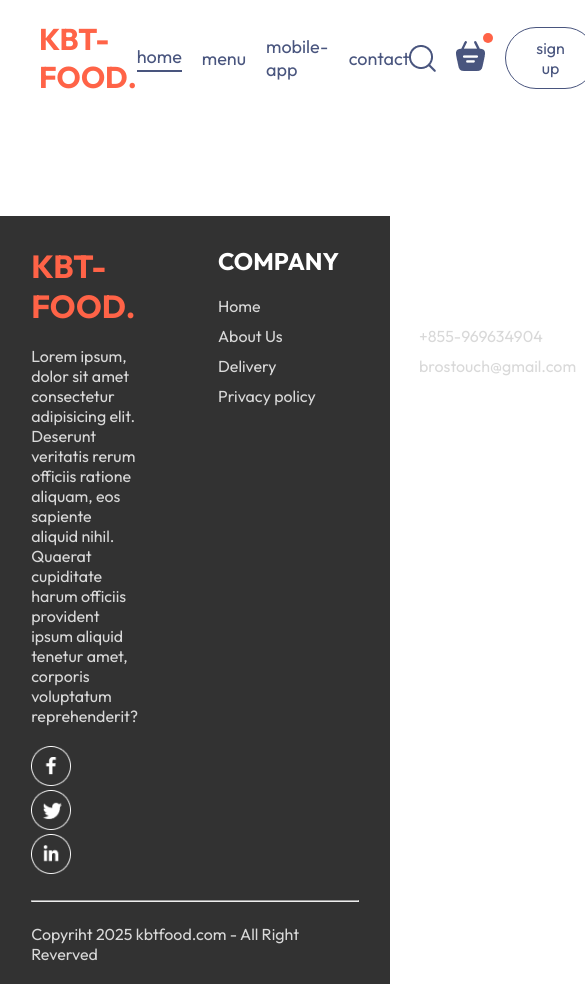
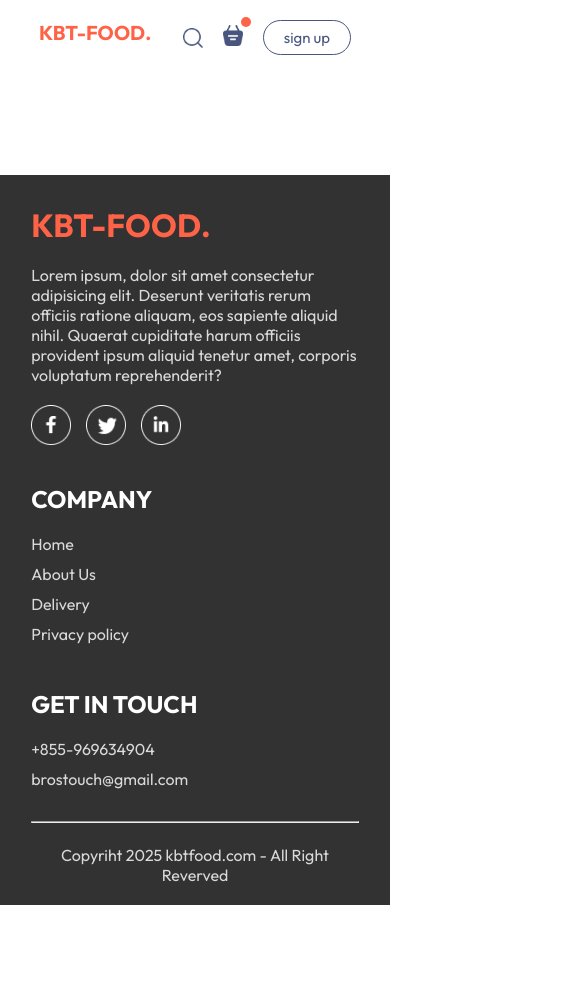
Before and after one commit to BrostouchKOK/food-del, a React (Vite) app in the folder frontend/: page /order in a window 390 px wide. Shown: the whole page, 585 px wide, since content can reach past the window. After the commit the page ends 905 px from the top, so only its background shows below. Built offline with nearby package versions, Linux system fonts and the light colour scheme; a web font is replaced by a local one.

Commit message:
make the website responsive completed

```diff
--- a/frontend/src/components/exploreMenu/ExploreMenu.css
+++ b/frontend/src/components/exploreMenu/ExploreMenu.css
@@ -46,3 +46,9 @@
     border: 4px solid tomato;
     padding: 2px;
 }
+@media (max-width:1050px){
+    .explore-menu-text{
+        max-width: 100%;
+        font-size: 14px;
+    }
+}
--- a/frontend/src/components/footer/Footer.css
+++ b/frontend/src/components/footer/Footer.css
@@ -43,3 +43,13 @@
     margin: 2px 0;
     color: grey;
 }
+@media (max-width:750px){
+    .footer-content{
+        display: flex;
+        flex-direction: column;
+        gap: 35px;
+    }
+    .footer-copyright{
+        text-align: center;
+    }
+}
--- a/frontend/src/components/header/Header.css
+++ b/frontend/src/components/header/Header.css
@@ -34,3 +34,21 @@
     cursor: pointer;
     color: #747474;
 }
+@media (max-width:1050px){
+    .header-contents{
+        max-width: 45%;
+    }
+
+}
+@media (max-width:750px){
+    .header-contents{
+        max-width: 65%;
+    }
+    .header-contents p{
+        display: none;
+    }
+    .header-contents button{
+        padding: 2vw 4vw;
+    }
+
+}
--- a/frontend/src/components/navbar/Navbar.css
+++ b/frontend/src/components/navbar/Navbar.css
@@ -1,16 +1,15 @@
-
 .navbar {
   padding: 20px 0;
   display: flex;
   justify-content: space-between;
   /* align-items: center; */
 }
-.navbar .logo{
+.navbar .logo {
   font-size: 30px;
   font-weight: bold;
   color: tomato;
 }
-.navbar-menu{
+.navbar-menu {
   display: flex;
   list-style: none;
   gap: 20px;
@@ -18,12 +17,12 @@
   font-size: 18px;
   color: #49557e;
 }
-.navbar-right{
+.navbar-right {
   display: flex;
   align-items: center;
   gap: 20px;
 }
-.navbar button{
+.navbar button {
   padding: 10px 30px;
   border: 1px solid #49557e;
   border-radius: 50px;
@@ -31,22 +30,22 @@
   background-color: transparent;
   font-size: 16px;
   cursor: pointer;
-    transition: .4s;
+  transition: 0.4s;
 }
-.navbar button:hover{
+.navbar button:hover {
   background-color: #fff4f2;
 }
-.navbar .active{
+.navbar .active {
   padding-bottom: 2px;
   border-bottom: 2px solid #49557e;
 }
-.navbar li{
+.navbar li {
   cursor: pointer;
 }
-.navbar-search-icon{
+.navbar-search-icon {
   position: relative;
 }
-.navbar-search-icon .dot{
+.navbar-search-icon .dot {
   position: absolute;
   min-height: 10px;
   min-width: 10px;
@@ -55,3 +54,48 @@
   top: -8px;
   right: -8px;
 }
+@media (max-width: 1050px) {
+  /* .navbar .logo{
+
+    } */
+  .navbar-menu {
+    gap: 20px;
+    font-size: 17px;
+  }
+  .navbar-right {
+    gap: 30px;
+  }
+  .navbar-right img {
+    width: 22px;
+  }
+  .navbar-right button {
+    padding: 8px 25px;
+  }
+}
+@media (max-width: 900px) {
+  /* .navbar .logo{
+
+    } */
+  .navbar-menu {
+    gap: 15px;
+    font-size: 16px;
+  }
+  .navbar-right {
+    gap: 20px;
+  }
+  .navbar-right img {
+    width: 20px;
+  }
+  .navbar-right button {
+    padding: 7px 20px;
+    font-size: 15px;
+  }
+}
+@media (max-width: 750px) {
+  .navbar .logo {
+    font-size: 20px;
+  }
+  .navbar-menu {
+    display: none;
+  }
+}
```
Also changed, not shown: frontend/src/components/navbar/Navbar.jsx (+24 -4 lines). Lines whose indentation alone changed are shown as unchanged.
